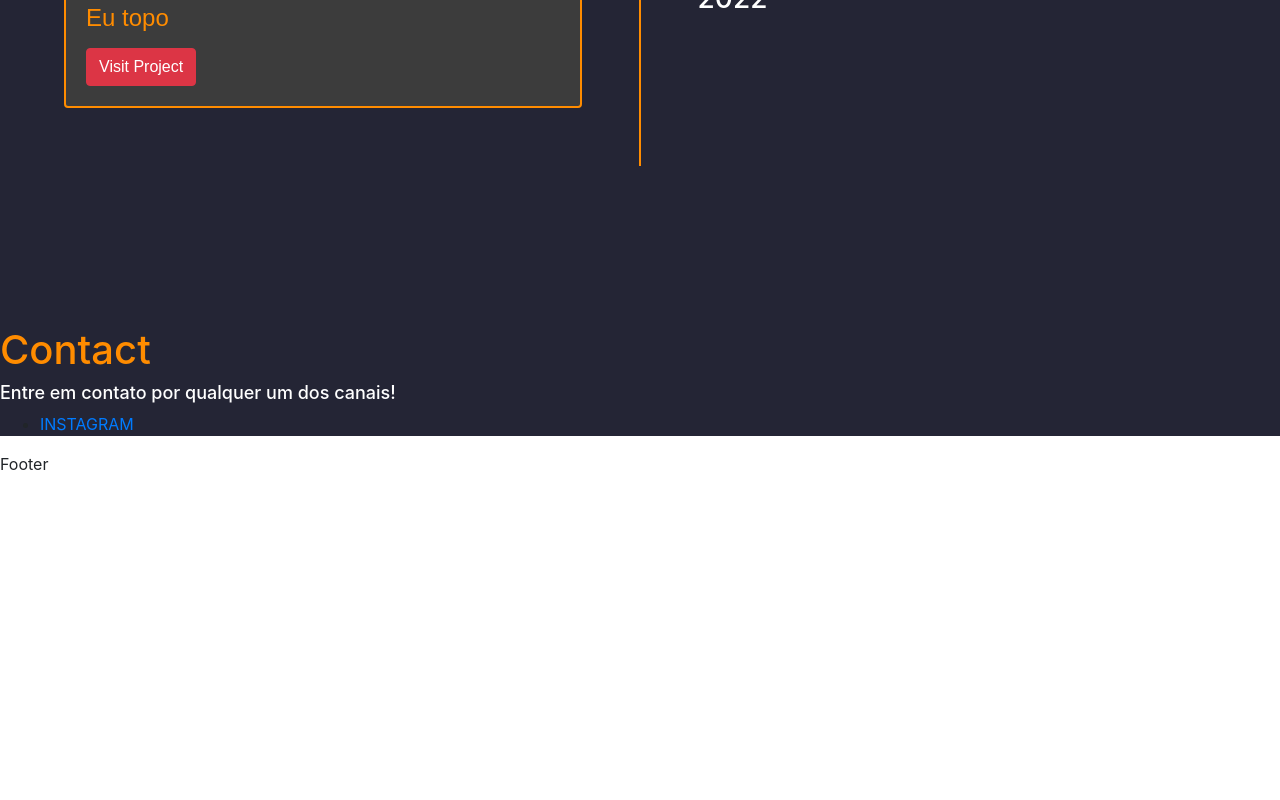
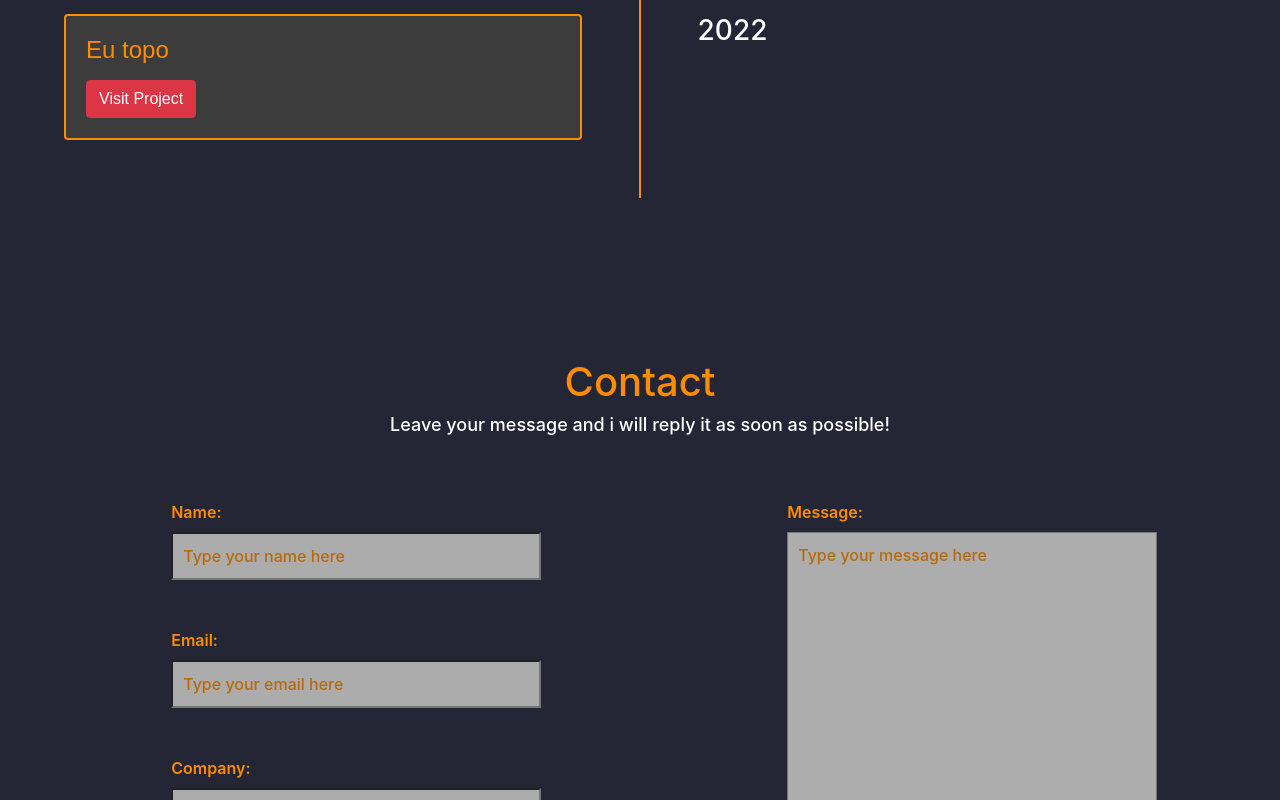
Before and after one commit to GabrielCordeiro97/GabrielCordeiro97.github.io, a Vue app: page /#/ in a window 1280 px wide. Shown: the part 3233-4033 px from the top of the page. Before the commit the page ends 3725 px from the top, so only its background shows below. Built offline with nearby package versions, Linux system fonts and the light colour scheme; what @storyblok/vue-2 would draw is missing.

Commit message:
mudando de maquina

```diff
--- a/src/components/Footer-component.vue
+++ b/src/components/Footer-component.vue
@@ -1,6 +1,16 @@
 <template>
-    <div>
-        <p>Footer</p>
+    <div class="footer">
+        <div class="footer__logo">
+            <img class="footer__logo-img" src="../assets/icons/logoGray.png" alt="">
+        </div>
+        <div class="footer__description">
+            <h2 class="footer__description-text">
+                Gabriel Cordeiro | Front-end Developer
+            </h2>
+            <h2 class="footer__description-text">
+                © 2023
+            </h2>
+        </div>
     </div>
 </template>
 
@@ -9,5 +19,25 @@
 </script>
 
 <style>
-
+    .footer {
+        display: flex;
+        background-color: rgba(60,60,60);
+        flex-direction: column;
+        align-items: center;
+    }
+    .footer__logo {
+        justify-content: center;
+    }
+    .footer__logo-img {
+        height: 6rem;
+    }
+    .footer__description {
+        display: flex;
+        flex-direction: column;
+        align-items: center;
+    }
+    .footer__description-text{
+        font-size: 1rem;
+        color: darkorange;
+    }
 </style>
--- a/src/components/Header-component.vue
+++ b/src/components/Header-component.vue
@@ -105,8 +105,8 @@ export default {
   z-index: 1;
 }
 .brand__logo {
-  width: 6rem;
-  height: 6rem;
+  width: 8rem;
+  height: 8rem;
 }
 .toggler {
   margin-right: 15px;
--- a/src/components/HomeView/HomeViewContact.vue
+++ b/src/components/HomeView/HomeViewContact.vue
@@ -1,12 +1,38 @@
 <template>
     <div class="contact">
         <h1 class="contact__title">Contact</h1>
-        <h2 class="contact__subtitle">Entre em contato por qualquer um dos canais!</h2>
-        <ul class="contact__channels">
-            <li class="contact__chennels-item">
-                <a class="contact__channels-link" href="https://www.instagram.com/gabriel_gazu/">INSTAGRAM</a>
-            </li>
-        </ul>
+        <h2 class="contact__subtitle">Leave your message and i will reply it as soon as possible!</h2>
+        <div class="contact__wrapper">
+            <form action="https://formsubmit.co/cordeiro.faria97@gmail.com" method="POST">
+                <div class="contact__form">
+                    <div class="contact__form-fields">
+                        <label class="contact__form-label" for="name">Name:</label>
+                        <input class="contact__form-input" type="text" name="name" placeholder="Type your name here" required>
+
+                        <label class="contact__form-label" for="email">Email:</label>
+                        <input class="contact__form-input" type="email" name="email" placeholder="Type your email here" required>
+
+                        <label class="contact__form-label" for="company">Company:</label>
+                        <input class="contact__form-input" type="text" name="company" placeholder="Type the name of the company you represent here">
+                    </div>
+                    <div class="contact__form-message">
+                        <label class="contact__form-label" for="message">Message:</label>
+                        <textarea class="contact__form-input--textarea" name="message" placeholder="Type your message here" cols="50" rows="12" required></textarea>
+
+
+                        <input type="hidden" name="_captcha" value="false">
+                        <input type="hidden" name="_next" value="https://gabrielcordeiro97.github.io/">
+                        <input type="hidden" name="_subject" value="New submission!">
+                        <input type="text" name="_honey" style="display:none">
+                        <input type="hidden" name="_template" value="basic">
+                    </div>
+                </div>
+                <div class="contact__form-buttons">
+                    <button class="contact__form-buttons--submit" type="submit">Send</button>
+                    <input class="contact__form-buttons--clear" type="reset" value="Clear">
+                </div>
+            </form>
+        </div>
     </div>
 </template>
 
@@ -15,14 +41,79 @@
 </script>
 
 <style>
-
+.contact__wrapper {
+    margin-left: 3rem;
+}
 .contact__title {
     color: darkorange;
+    text-align: center;
+    margin-bottom: 0.5rem;
 }
 .contact__subtitle {
+    text-align: center;
     color: white;
     font-weight: 500;
     font-size: large;
+    margin-bottom: 4rem;
+}
+.contact__form-fields {
+    display: flex;
+    flex-direction: column;
+    width: 30%;
+}
+.contact__form-message {
+    display: flex;
+    flex-direction: column;
+    width: 30%;
+}
+.contact__form-label {
+    color: darkorange;
+    font-weight: 600;
+}
+.contact__form {
+    display: flex;
+    justify-content: space-around;
+}
+.contact__form-input {
+    margin-bottom: 3rem;
+    background-color: rgb(172, 172, 172);
+    padding: 10px;
+}
+.contact__form-input--textarea {
+    margin-bottom: 1px;
+    background-color: rgb(173, 173, 173);
+    padding: 10px;
+}
+.contact__form-input::placeholder, .contact__form-input--textarea::placeholder {
+    color: rgb(184, 106, 10);
+    font-weight: 500
+}
+.contact__form-buttons {
+    display: flex;
+    justify-content: center;
+}
+.contact__form-buttons--submit, .contact__form-buttons--clear {
+    width: 20%;
+    margin: 20px 3%;
+    color: rgb(255, 140, 0);
+    background-color: rgb(60, 60, 60);
+    padding: 0.5rem;
+}
+
+.contact__form-buttons--submit:hover, .contact__form-buttons--clear:hover {
+    color: rgb(255, 187, 0);
+    background-color: rgb(133, 133, 133);
+}
+
+.contact__channels {
+    margin: 0 3rem 0 0;
+}
+.contact__channels-item {
+    list-style: none;
+}
+.contact__channels-link {
+    text-decoration: none;
+    font-size: 2rem;
 }
 
 
--- a/src/components/HomeView/HomeViewSkills.vue
+++ b/src/components/HomeView/HomeViewSkills.vue
@@ -50,7 +50,7 @@ export default {
           description: "Linguagem de programação para páginas web",
         },
         {
-          title: "VueJS",
+          title: "Vue JS",
           image: "https://logospng.org/download/vue.js/vue-js-512.png",
           description:
             "Framework JavaScript progressivo para construir interfaces de usuário interativas e reativas em aplicações web.",
```
Also changed, not shown: 1 other file (tests, documents, lock files or other folders).
